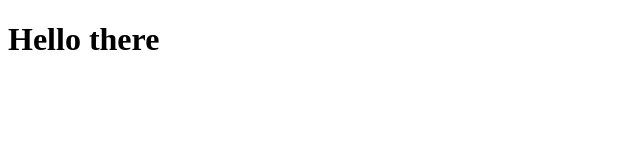
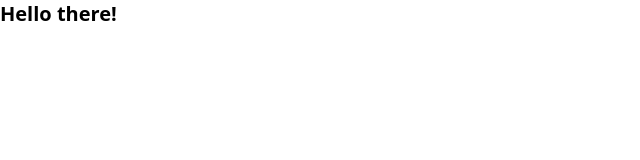
Before and after one commit to andrazgabrovsek/agabrovsek-major-project-01, a website: page src/index.html in a window 1280 px wide. Shown: the whole page, without its empty margins (0-640 px from the left). Drawn offline with Linux system fonts and the light colour scheme.

Commit message:
added tailwind css to make it pretty

```diff
--- a/package.json
+++ b/package.json
@@ -10,6 +10,8 @@
   "license": "ISC",
   "description": "",
   "dependencies": {
-    "motion": "^12.38.0"
+    "@tailwindcss/cli": "^4.2.2",
+    "motion": "^12.38.0",
+    "tailwindcss": "^4.2.2"
   }
 }
--- a/script.js
+++ /dev/null
@@ -1,3 +0,0 @@
-let banana = 5;
-
-console.log(banana);
--- a/index.html
+++ b/src/index.html
@@ -3,9 +3,10 @@
 <head>
     <meta charset="UTF-8">
     <meta name="viewport" content="width=device-width, initial-scale=1.0">
+    <link href="./output.css" rel="stylesheet">
     <title>agabrovsek-major-project-01</title>
 </head>
 <body>
-    <h1>Hello there</h1>
+    <h4 class="text-xl font-bold">Hello there!</h4>
 </body>
 </html>
--- /dev/null
+++ b/src/input.css
@@ -0,0 +1 @@
+@import "tailwindcss";
```
Also changed, not shown: src/output.css (added), src/script.js (added), 1 other file.
